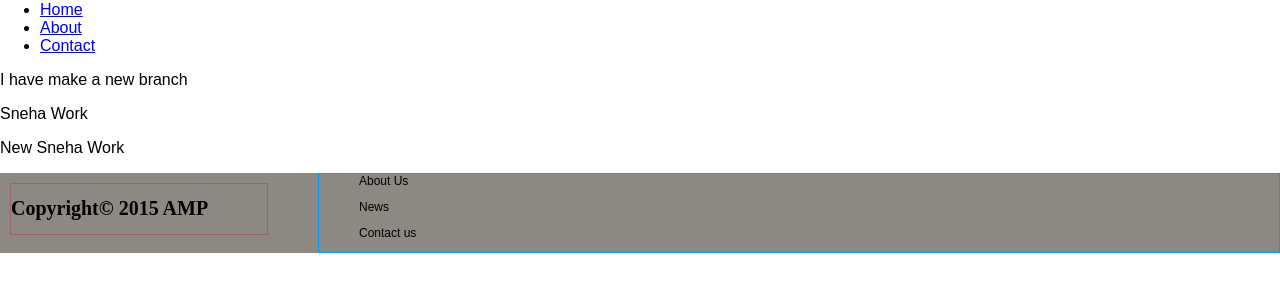
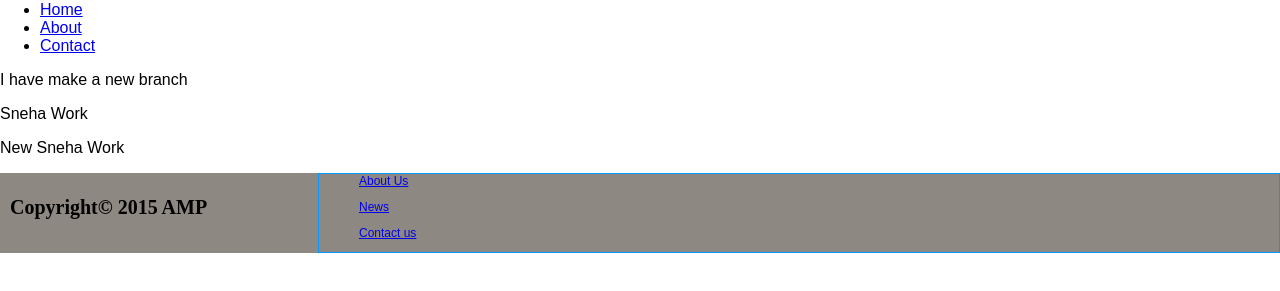
Before and after one commit to daudintact/contentWriter, a plain HTML site: page index.html in a window 1280 px wide. Shown: the part 79-370 px from the top of the page. Drawn offline with Linux system fonts and the light colour scheme.

Commit message:
2015#9#30#430
add link

```diff
--- a/index.html
+++ b/index.html
@@ -22,20 +22,20 @@
     <p>Sneha Work</p>
     <p>New Sneha Work</p>
     	<div style=" background-color:#8D8881; width:100%;float:left;">
-        	<div style="width:20%; font-family:'Times New Roman', Times, serif; font-size:10px;float:left;border:1px solid #966; margin:10px; margin-right:20px; ">
+        	<div style="width:20%; font-family:'Times New Roman', Times, serif; font-size:10px;float:left; margin:10px; margin-right:20px; ">
             <h1 class="footer">Copyright&copy; 2015 AMP </h1>
             </div>
             <div style="width:75%; float:right; font-family:Arial, Helvetica, sans-serif;font-size:12px; border:1px solid #09F;">
                 <ul style="display:inline !important; list-style:none;">
-                    <li style="display:inline-block;"> About Us
+                    <li style="display:inline-block;"> <a href="#"> About Us </a>
                     </li>
                 </ul>
                 <ul>
-                    <li style="display:inline;"> News
+                    <li style="display:inline;"> <a href="#">  News </a>
                     </li>
                 </ul>
                 <ul>
-                    <li style="display:inline;"> Contact us
+                    <li style="display:inline;"> <a href="#">  Contact us </a>
                     </li>
                 </ul>
         	</div>
```
